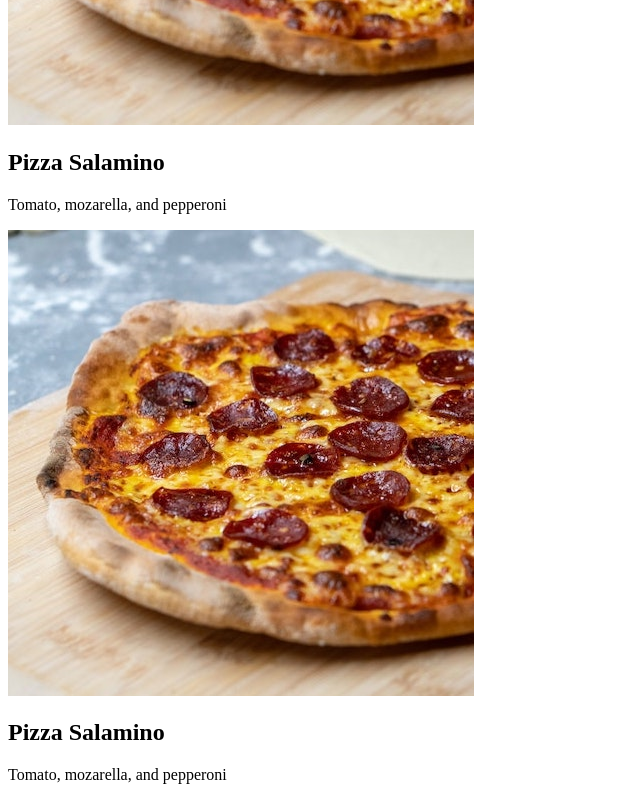
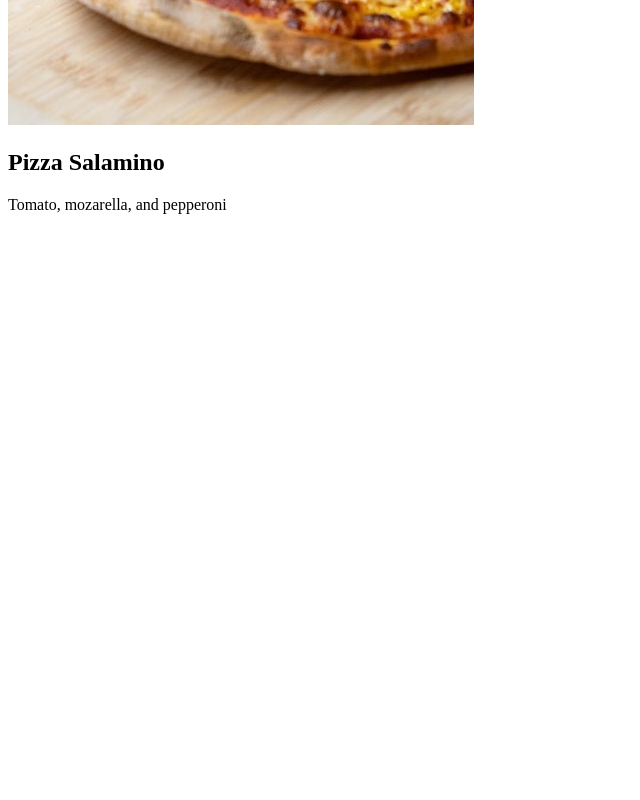
Before and after one commit to Bryanmankind/pizza-menu, a React (Create React App) app: page / in a window 1280 px wide. Shown: the part 992-1792 px from the top of the page, without its empty margins (0-640 px from the left). After the commit the page ends 1222 px from the top, so only its background shows below. Built offline with nearby package versions, Linux system fonts and the light colour scheme.

Commit message:
pizza-app

```diff
--- a/src/index.js
+++ b/src/index.js
@@ -53,7 +53,7 @@ function App() {
       <Header />
       <Pizza />
       <Pizza />
-      <Pizza />
+      <Footer />
     </div>
   );
 }
@@ -62,9 +62,22 @@ function Header() {
   return <h1>Fast React Pizza Co.</h1>;
 }
 
-function Mene() {}
+function Menu() {}
 
-function Foter() {}
+function Footer() {
+  const hours = new Date().getHours();
+  const openHours = 12;
+  const closingHours = 22;
+  const isOpen = hours >= openHours && hours <= closingHours;
+  console.log(isOpen);
+
+  // if (hours >= openHours && hours <= closingHours)
+  //   alert("we're currently open!");
+  // else alert("Sorry we are close!!!");
+  // return (
+  //   <footer>{new Date().toLocaleTimeString()}.we're currently open</footer>
+  // );
+}
 
 function Pizza() {
   return (
```
